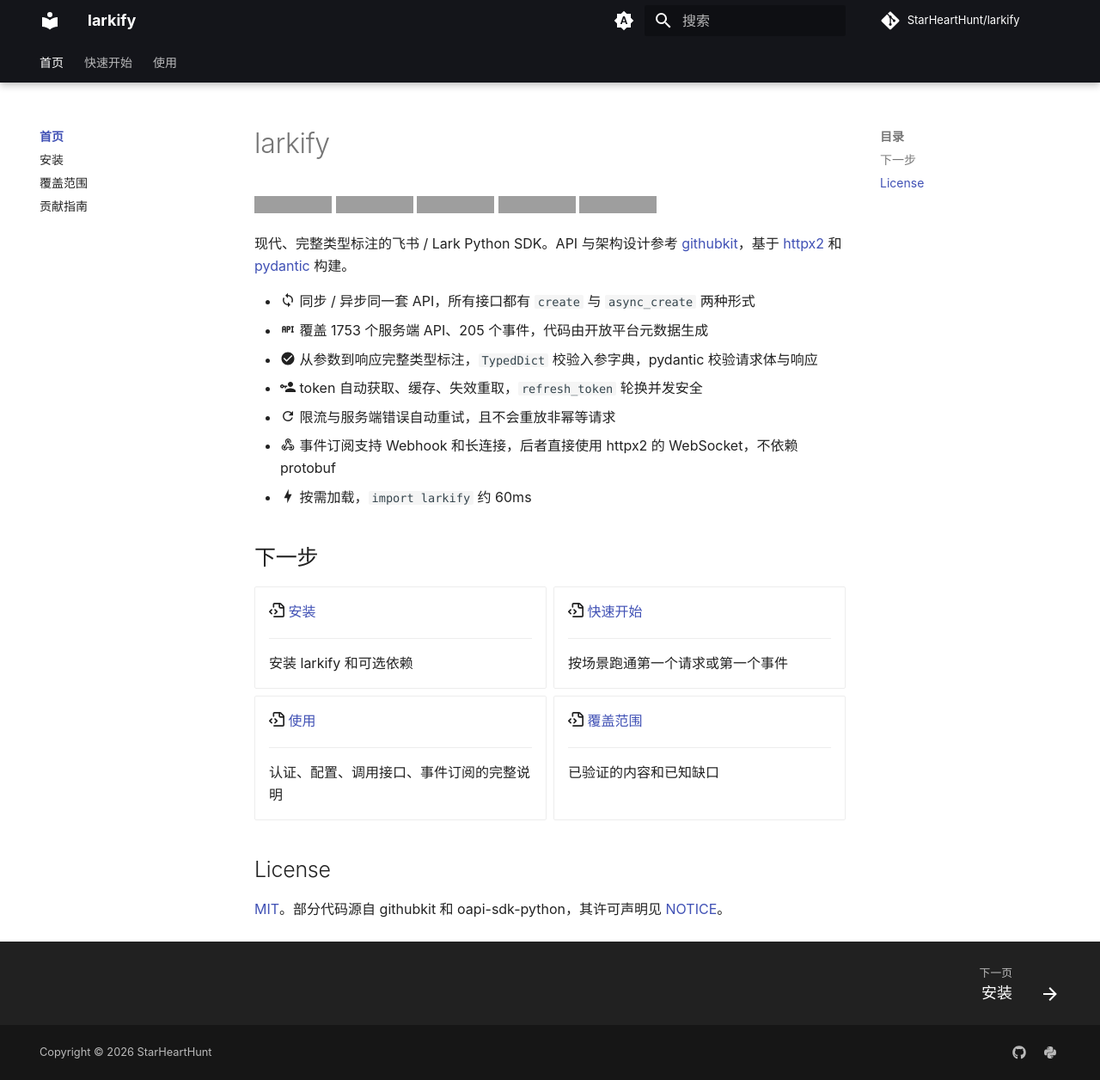
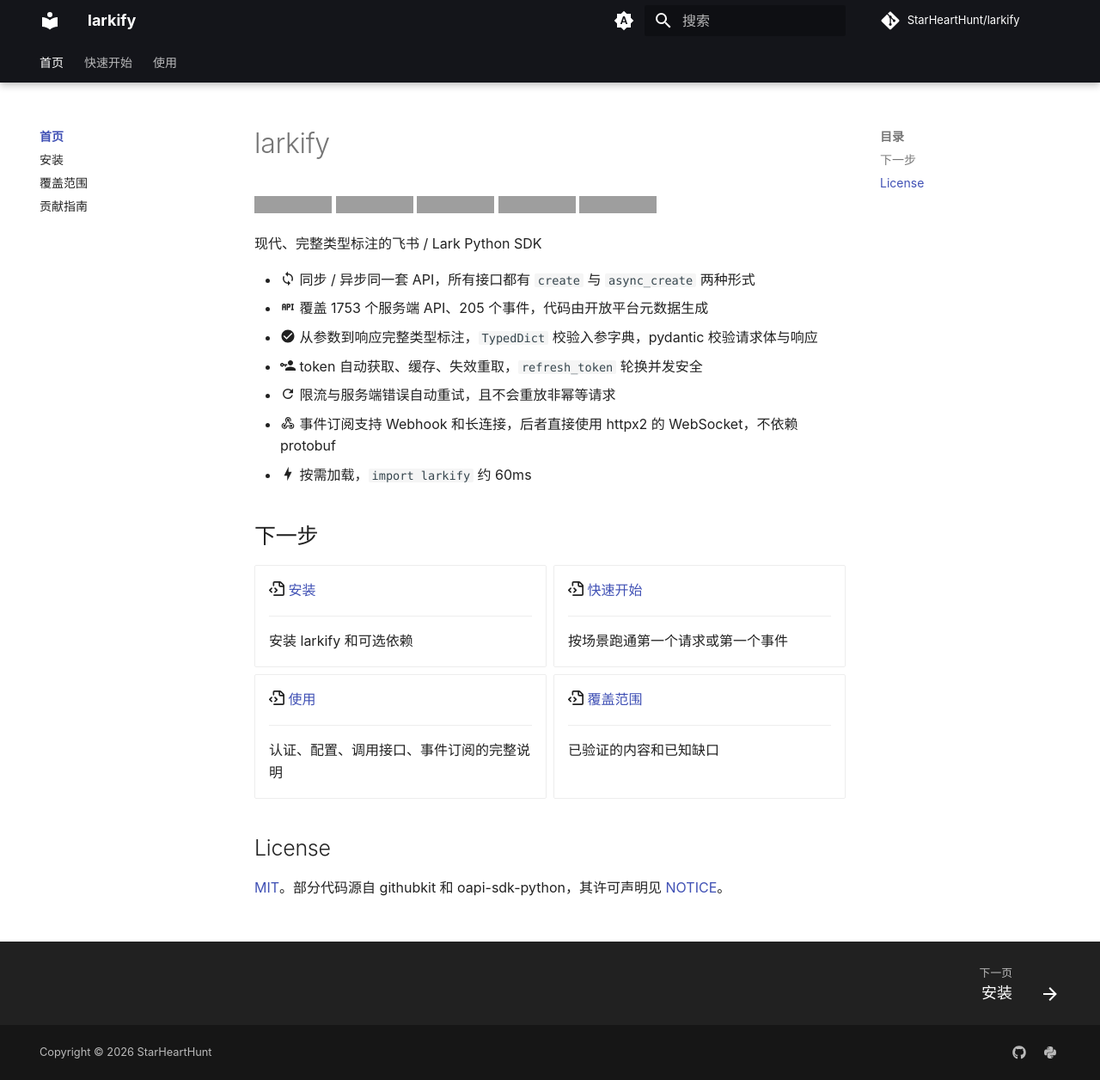
Before and after one commit to StarHeartHunt/larkify, an MkDocs documentation site: the page built from docs/index.md, in a window 1280 px wide and 1256 px high. Shown: the whole window at 86% size. Built offline with MkDocs 1.6.1 and Material for MkDocs 9.7.7, drawn with Linux system fonts in a browser that asks for light colours; comment, search, counter and statistics services are not loaded; grey boxes are pictures that could not be loaded.

```diff
--- a/docs/index.md
+++ b/docs/index.md
@@ -6,7 +6,7 @@
 [![pyright](https://img.shields.io/badge/types-pyright-797952.svg?logo=python&logoColor=edb641)](https://github.com/microsoft/pyright)
 [![ruff](https://img.shields.io/endpoint?url=https://raw.githubusercontent.com/charliermarsh/ruff/main/assets/badge/v2.json)](https://github.com/astral-sh/ruff)
 
-现代、完整类型标注的飞书 / Lark Python SDK。API 与架构设计参考 [githubkit](https://github.com/yanyongyu/githubkit)，基于 [httpx2](https://github.com/pydantic/httpx2) 和 [pydantic](https://docs.pydantic.dev/) 构建。
+现代、完整类型标注的飞书 / Lark Python SDK
 
 - :material-sync: 同步 / 异步同一套 API，所有接口都有 `create` 与 `async_create` 两种形式
 - :material-api: 覆盖 1753 个服务端 API、205 个事件，代码由开放平台元数据生成
```
Also changed, not shown: README.md (+1 -1 lines).
